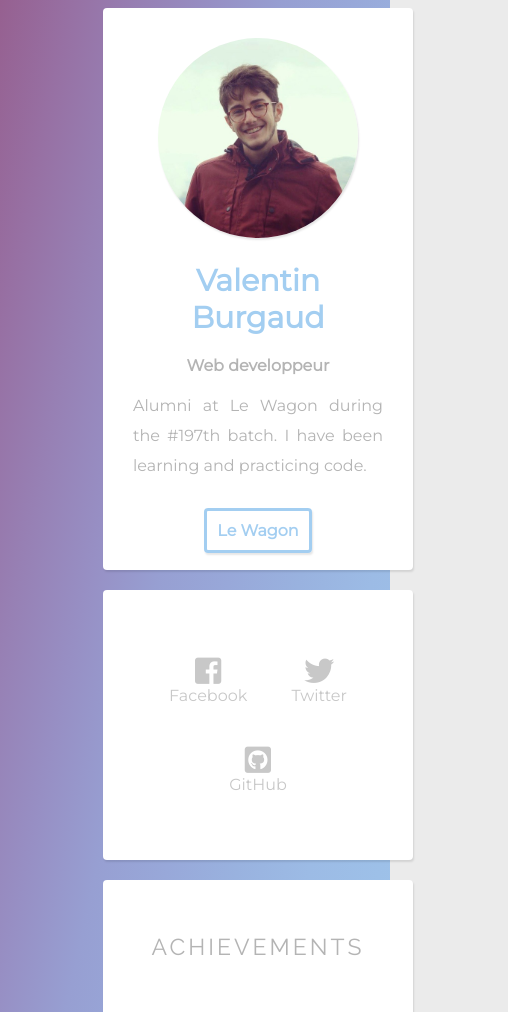
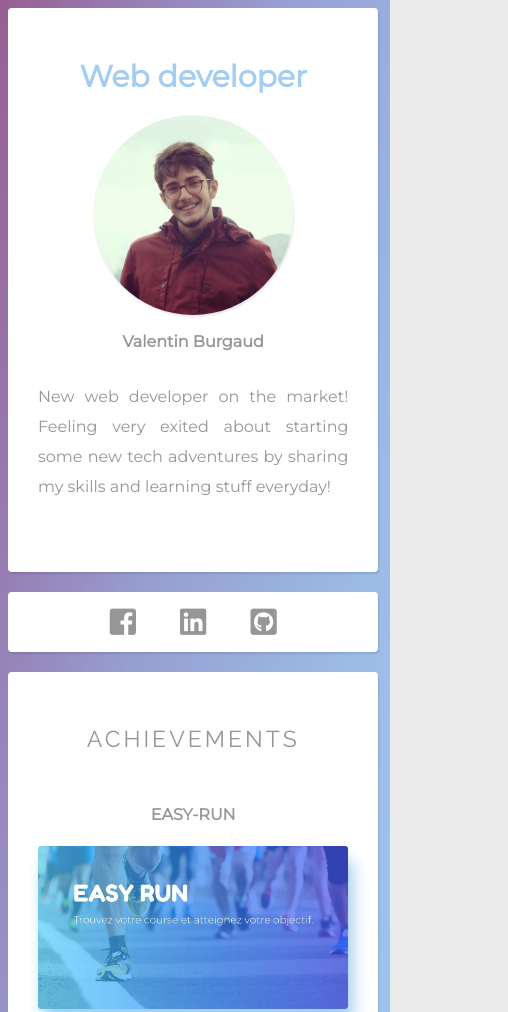
Before and after one commit to burval3/profile, a plain HTML site: page index.html in a window 390 px wide. Shown: the top 1012 px of the page, 508 px wide, since content can reach past the window. Drawn offline with Linux system fonts and the light colour scheme.

Commit message:
responsive profile

```diff
--- a/index.html
+++ b/index.html
@@ -2,46 +2,43 @@
   <html lang="en">
   <head>
     <link href="https://fonts.googleapis.com/css?family=Montserrat|Raleway" rel="stylesheet">
-
-    <title>Val' basic infos</title>
+    <meta name="viewport" content="width=device-width, initial-scale=1, shrink-to-fit=no">
+    <title>Valentin</title>
     <link rel="stylesheet" href="https://use.fontawesome.com/releases/v5.5.0/css/all.css" integrity="sha384-B4dIYHKNBt8Bc12p+WXckhzcICo0wtJAoU8YZTY5qE0Id1GSseTk6S+L3BlXeVIU" crossorigin="anonymous">
     <meta charset="UTF-8">
     <link rel="stylesheet" href="style.css">
     <title>Document</title>
   </head>
   <body>
-    <div class='container'>
+    <div class="container">
       <div class='card text-center'>
+        <h1>Web developer</h1>
         <img src="images/mesec.jpg" alt="me" width="200/200" class="img-circle">
-        <h1>Valentin Burgaud</h1>
-        <h2>Web developpeur</h2>
-        <p class="presentation">Alumni at Le Wagon during the #197th batch. I have been learning and practicing code.</p>
+        <h2 class="name">Valentin Burgaud</h2>
+        <p class="presentation">New web developer on the market! Feeling very exited about starting some new tech adventures by sharing my skills and learning stuff everyday! </p>
+      </div>
 
-          <a href="https://www.lewagon.com" target="_blank" class='btn-blue'>Le Wagon</a>
+      <div class='card text-center social-card list-inline'>
 
-      </div>
-      <div class='card text-center'>
-        <ul class='list-inline'>
           <li>
             <a href="https://www.facebook.com/valentin.burgaud.3" target="_blank">
               <i class="fab fa-facebook-square"></i>
-              <br>Facebook</br>
+
             </a>
           </li>
           <li>
-            <a href="https://twitter.com/Ntinvalou" target="_blank">
-              <i class="fab fa-twitter"></i>
-              <br>Twitter</br>
+            <a href="https://www.linkedin.com/in/valentin-burgaud-991a4615b/" target="_blank">
+              <i class="fab fa-linkedin"></i>
             </a>
           </li>
           <li>
             <a href="https://github.com/burval3" target="_blank">
               <i class="fab fa-github-square"></i>
-              <br>GitHub</br>
             </a>
           </li>
-        </ul>
+
       </div>
+
 
       <div class='card'>
       <h3 class='text-center' id='fav'>ACHIEVEMENTS</h3>
@@ -60,15 +57,17 @@
         </div>
       </div>
       </div>
+      <div class="card text-center">
+        <h3 class='text-center' id='fav'>SKILLS</h3>
+        <p class="presentation text-center">Alumni at Le Wagon during the #197th batch in Nantes. I have been learning and practicing code.</p><span><a href="https://www.lewagon.com" target="_blank" class='btn-blue'>Le Wagon</a>
+</span>
+
+
+      </div>
       <div class="card ">
         <p class="text-center">You can contact me at burval3@gmail.com</p>
       </div>
-      <div class='card text-center'>
-        <h2>About this page</h2>
-        <p class="about">Coded with heart in order to show and share some of my skills. Have a nice day!</p>
-      </div>
     </div>
-  </div>
   </body>
 
   </html>
--- a/style.css
+++ b/style.css
@@ -2,10 +2,11 @@ body {
 
   font-family: 'Montserrat', sans-serif;
   background-color: #EBEBEB;
-  color: rgb(180,180,180);
+  color: rgb(150,150,150);
   font-weight: lighter;
   background-repeat:no-repeat;
   background-image: linear-gradient(to right bottom, #966090, #9770a3, #9780b4, #978fc4, #979fd2, #98a8d9, #99b2df, #9cbbe5, #9dc0e8, #9fc5eb, #a1c9ee, #a3cef1);
+  background-size: 100%;
   /*background-image: url("images/cloudy-day.jpg");*/
 }
 
@@ -23,25 +24,25 @@ p {
 
 h2, h3 {
   font-size: 16px;
-  color: rgb(180, 180, 180);
+  color: rgb(150, 150, 150);
   text-align: center;
 }
 
 h3 {
   font-family: 'Raleway', sans-serif;
   letter-spacing: 5px;
-  color: rgb(180,180,180);
+  color: rgb(150,150,150);
   font-weight: lighter;
 }
 
 a {
   text-decoration: none;
-  color: rgb(200,200,200);
+  color: rgb(150,150,150);
 }
 
 a:hover {
   color: #A3CEF1;
-  transition: all 0.5s ease-out;
+  transition: all 0.35s ease-out;
 
 }
 .text-center {
@@ -50,12 +51,13 @@ a:hover {
 
 .card {
   padding: 30px;
-  margin: 0 auto;
-  margin-bottom: 20px;
   background-color: white;
   width: 50%;
   border-radius: 4px;
   box-shadow: 1px 2px 2px rgba(0, 0, 0, 0.1);
+  margin: 0 auto 20px auto;
+  /*margin-bottom: 20px;*/
+
 }
 .skillcards {
   display: flex;
@@ -84,7 +86,7 @@ a:hover {
 
 .list-inline li {
   display: inline-block;
-  padding: 20px;
+  padding: 0 20px 0 20px;
 }
 
 .list-inline li i {
@@ -92,22 +94,24 @@ a:hover {
   font-weight: lighter;
 }
 
-td {
-  padding: 20px;
-
-}
-
-
-#fav {
-  padding-bottom: 40px;
+#skills {
+  padding-bottom: 30px;
   letter-spacing: 3px;
   font-size: 23px;
   /*font-weight:bolder;*/
-  color: rgb(180,180,180);
+  color: rgb(150,150,150);
+}
+
+#fav {
+  padding-bottom: 30px;
+  letter-spacing: 3px;
+  font-size: 23px;
+  /*font-weight:bolder;*/
+  color: rgb(150,150,150);
 }
 
 .mvs-shadow {
-    box-shadow: 1px 2px 2px rgba(0, 0, 0, 0.1);
+  box-shadow: 1px 2px 2px rgba(0, 0, 0, 0.1);
 
 }
 
@@ -133,7 +137,7 @@ p.achievement-text {
 
 p.achievement-text:hover {
   /*background-color:#EBEBEB ;*/
-  transition: all 0.5s ease-out;
+  transition: all 0.35s ease-out;
   opacity: 1;
 /*  font-size: 18px;
 */}
@@ -141,13 +145,13 @@ p.achievement-text:hover {
 
   width: 100%;
   border-radius: 3px;
-  box-shadow: 0px 0px 20px 0px #a3cef1;
+  box-shadow: 5px 15px 16px 0px #a3cef1;
 }
 
 .achievement-photo:hover {
 
   box-shadow: 0px 0px 20px 0px #9780b4;
-  transition: all 0.5s ease-out;
+  transition: all 0.35s ease-out;
 }
 
 
@@ -162,19 +166,41 @@ p.achievement-text:hover {
   .container {
     width: 600px;
   }
+  /*.list-inline li {
+    padding:10px;
+  }*/
 }
 @media (max-width: 540px) {
   /* For a screen < 540px, this CSS will be read */
   .container {
-    width: 500px;
+    width: 83%;
   }
+
+  .card {
+    margin: 0 0 20px 0;
+    width: 100%;
+  }
+
+  br.social-name {
+    visibility: hidden;
+  }
+
+
 }
 
-ul {
-  padding: 0;
+ul.list-inline {
+  padding-inline-start: 0;
 
 }
 
 .about {
   font-size: 12px;
 }
+
+.social-card {
+  padding: 15px 30px 15px 30px;
+}
+
+.name {
+ padding-bottom: 15px;
+}
```
